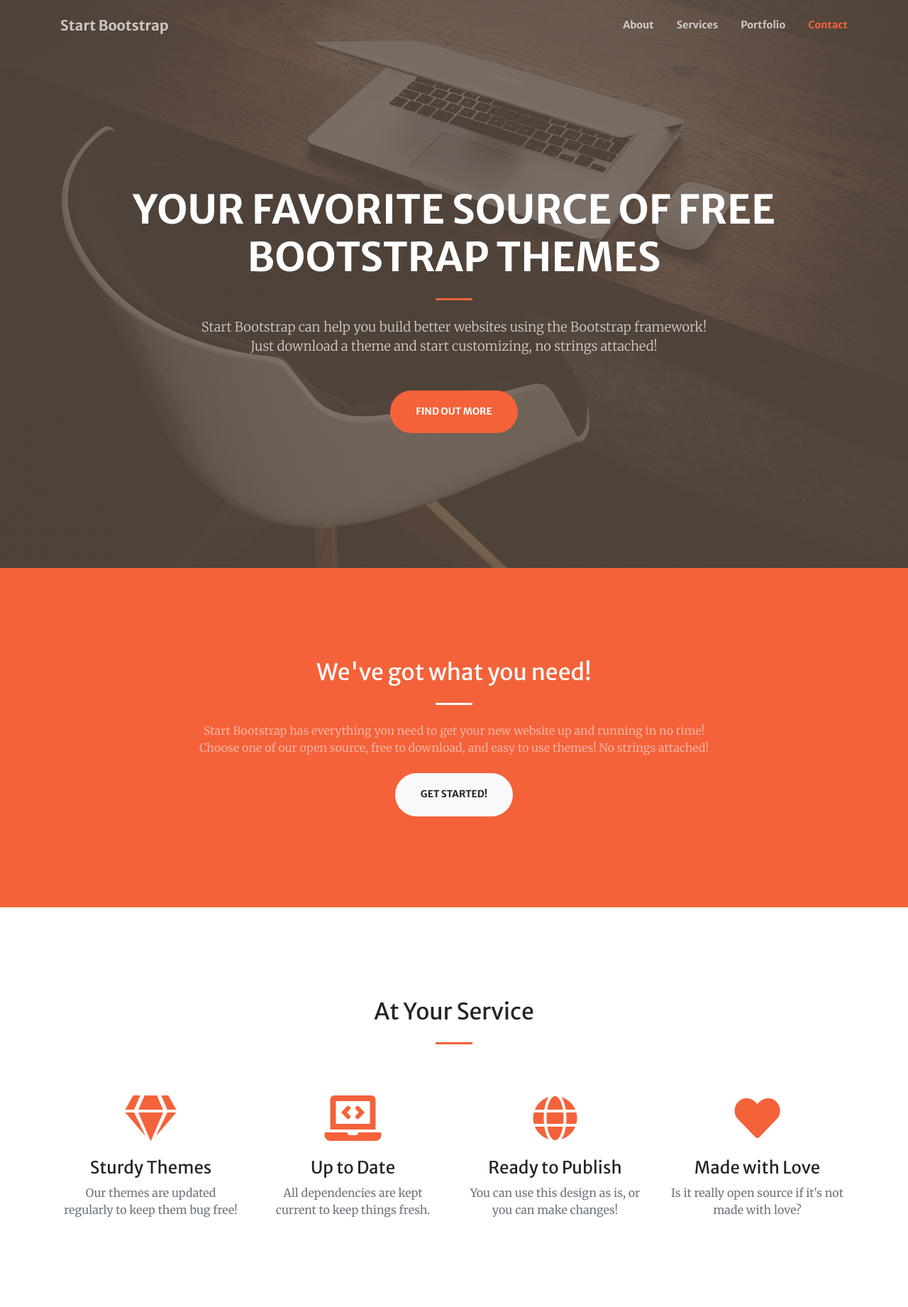
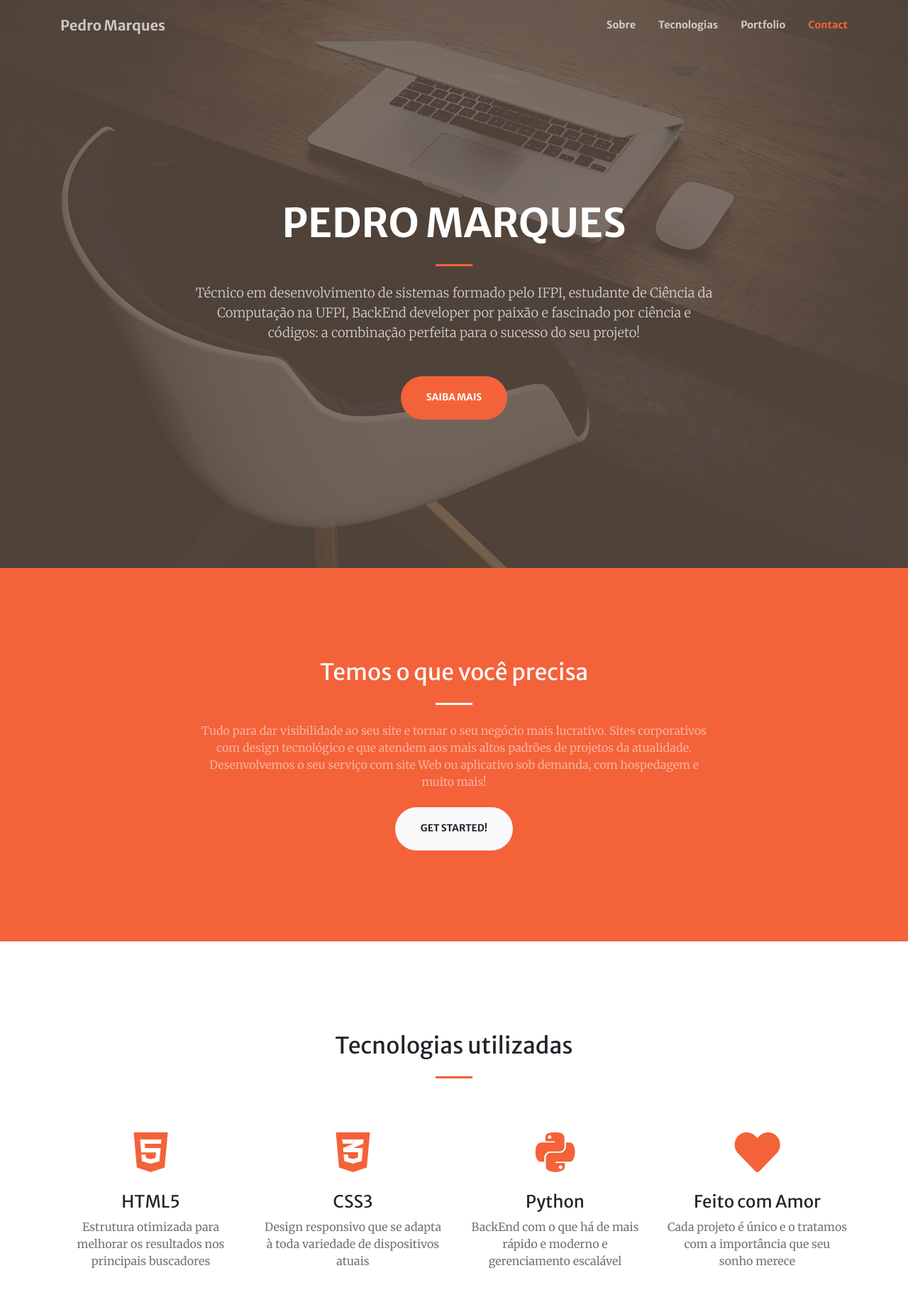
Before and after one commit to pedromarquex/pedromarquex.github.io, a website with bundled scripts: page index.html in a window 1280 px wide. Shown: the top 1841 px of the page at 71% size. Built offline with nearby package versions, Linux system fonts and the light colour scheme.

Commit message:
Updated content

```diff
--- a/index.html
+++ b/index.html
@@ -8,10 +8,10 @@
   <meta name="description" content="">
   <meta name="author" content="">
 
-  <title>Creative - Start Bootstrap Theme</title>
+  <title>Pedro Marques</title>
 
   <!-- Font Awesome Icons -->
-  <link href="vendor/fontawesome-free/css/all.min.css" rel="stylesheet" type="text/css">
+  <link rel="stylesheet" href="https://use.fontawesome.com/releases/v5.7.2/css/all.css" integrity="sha384-fnmOCqbTlWIlj8LyTjo7mOUStjsKC4pOpQbqyi7RrhN7udi9RwhKkMHpvLbHG9Sr" crossorigin="anonymous">
 
   <!-- Google Fonts -->
   <link href="https://fonts.googleapis.com/css?family=Merriweather+Sans:400,700" rel="stylesheet">
@@ -22,6 +22,7 @@
 
   <!-- Theme CSS - Includes Bootstrap -->
   <link href="css/creative.min.css" rel="stylesheet">
+  <link rel="shortcut icon" href="img/favicon.png" type="image/x-icon" />
 
 </head>
 
@@ -30,17 +31,17 @@
   <!-- Navigation -->
   <nav class="navbar navbar-expand-lg navbar-light fixed-top py-3" id="mainNav">
     <div class="container">
-      <a class="navbar-brand js-scroll-trigger" href="#page-top">Start Bootstrap</a>
+      <a class="navbar-brand js-scroll-trigger" href="#page-top">Pedro Marques</a>
       <button class="navbar-toggler navbar-toggler-right" type="button" data-toggle="collapse" data-target="#navbarResponsive" aria-controls="navbarResponsive" aria-expanded="false" aria-label="Toggle navigation">
         <span class="navbar-toggler-icon"></span>
       </button>
       <div class="collapse navbar-collapse" id="navbarResponsive">
         <ul class="navbar-nav ml-auto my-2 my-lg-0">
           <li class="nav-item">
-            <a class="nav-link js-scroll-trigger" href="#about">About</a>
+            <a class="nav-link js-scroll-trigger" href="#about">Sobre</a>
           </li>
           <li class="nav-item">
-            <a class="nav-link js-scroll-trigger" href="#services">Services</a>
+            <a class="nav-link js-scroll-trigger" href="#services">Tecnologias</a>
           </li>
           <li class="nav-item">
             <a class="nav-link js-scroll-trigger" href="#portfolio">Portfolio</a>
@@ -58,12 +59,12 @@
     <div class="container h-100">
       <div class="row h-100 align-items-center justify-content-center text-center">
         <div class="col-lg-10 align-self-end">
-          <h1 class="text-uppercase text-white font-weight-bold">Your Favorite Source of Free Bootstrap Themes</h1>
+          <h1 class="text-uppercase text-white font-weight-bold">Pedro Marques</h1>
           <hr class="divider my-4">
         </div>
         <div class="col-lg-8 align-self-baseline">
-          <p class="text-white-75 font-weight-light mb-5">Start Bootstrap can help you build better websites using the Bootstrap framework! Just download a theme and start customizing, no strings attached!</p>
-          <a class="btn btn-primary btn-xl js-scroll-trigger" href="#about">Find Out More</a>
+          <p class="text-white-75 font-weight-light mb-5">Técnico em desenvolvimento de sistemas formado pelo IFPI, estudante de Ciência da Computação na UFPI, BackEnd developer por paixão e fascinado por ciência e códigos: a combinação perfeita para o sucesso do seu projeto!</p>
+          <a class="btn btn-primary btn-xl js-scroll-trigger" href="#about">Saiba Mais</a>
         </div>
       </div>
     </div>
@@ -74,9 +75,9 @@
     <div class="container">
       <div class="row justify-content-center">
         <div class="col-lg-8 text-center">
-          <h2 class="text-white mt-0">We've got what you need!</h2>
+          <h2 class="text-white mt-0">Temos o que você precisa</h2>
           <hr class="divider light my-4">
-          <p class="text-white-50 mb-4">Start Bootstrap has everything you need to get your new website up and running in no time! Choose one of our open source, free to download, and easy to use themes! No strings attached!</p>
+          <p class="text-white-50 mb-4">Tudo para dar visibilidade ao seu site e tornar o seu negócio mais lucrativo. Sites corporativos com design tecnológico e que atendem aos mais altos padrões de projetos da atualidade. Desenvolvemos o seu serviço com site Web ou aplicativo sob demanda, com hospedagem e muito mais!</p>
           <a class="btn btn-light btn-xl js-scroll-trigger" href="#services">Get Started!</a>
         </div>
       </div>
@@ -86,35 +87,35 @@
   <!-- Services Section -->
   <section class="page-section" id="services">
     <div class="container">
-      <h2 class="text-center mt-0">At Your Service</h2>
+      <h2 class="text-center mt-0">Tecnologias utilizadas</h2>
       <hr class="divider my-4">
       <div class="row">
         <div class="col-lg-3 col-md-6 text-center">
           <div class="mt-5">
-            <i class="fas fa-4x fa-gem text-primary mb-4"></i>
-            <h3 class="h4 mb-2">Sturdy Themes</h3>
-            <p class="text-muted mb-0">Our themes are updated regularly to keep them bug free!</p>
+            <i class="fab fa-4x fa-html5 text-primary mb-4"></i>
+            <h3 class="h4 mb-2">HTML5</h3>
+            <p class="text-muted mb-0">Estrutura otimizada para melhorar os resultados nos principais buscadores</p>
           </div>
         </div>
         <div class="col-lg-3 col-md-6 text-center">
           <div class="mt-5">
-            <i class="fas fa-4x fa-laptop-code text-primary mb-4"></i>
-            <h3 class="h4 mb-2">Up to Date</h3>
-            <p class="text-muted mb-0">All dependencies are kept current to keep things fresh.</p>
+            <i class="fab fa-4x fa-css3-alt text-primary mb-4"></i>
+            <h3 class="h4 mb-2">CSS3</h3>
+            <p class="text-muted mb-0">Design responsivo que se adapta à toda variedade de dispositivos atuais</p>
           </div>
         </div>
         <div class="col-lg-3 col-md-6 text-center">
           <div class="mt-5">
-            <i class="fas fa-4x fa-globe text-primary mb-4"></i>
-            <h3 class="h4 mb-2">Ready to Publish</h3>
-            <p class="text-muted mb-0">You can use this design as is, or you can make changes!</p>
+            <i class="fab fa-4x fa-python text-primary mb-4"></i>
+            <h3 class="h4 mb-2">Python</h3>
+            <p class="text-muted mb-0">BackEnd com o que há de mais rápido e moderno e gerenciamento escalável</p>
           </div>
         </div>
         <div class="col-lg-3 col-md-6 text-center">
           <div class="mt-5">
             <i class="fas fa-4x fa-heart text-primary mb-4"></i>
-            <h3 class="h4 mb-2">Made with Love</h3>
-            <p class="text-muted mb-0">Is it really open source if it's not made with love?</p>
+            <h3 class="h4 mb-2">Feito com Amor</h3>
+            <p class="text-muted mb-0">Cada projeto é único e o tratamos com a importância que seu sonho merece</p>
           </div>
         </div>
       </div>
@@ -220,20 +221,20 @@
     <div class="container">
       <div class="row justify-content-center">
         <div class="col-lg-8 text-center">
-          <h2 class="mt-0">Let's Get In Touch!</h2>
+          <h2 class="mt-0">Entre em contato</h2>
           <hr class="divider my-4">
-          <p class="text-muted mb-5">Ready to start your next project with us? Give us a call or send us an email and we will get back to you as soon as possible!</p>
+          <p class="text-muted mb-5">Pronto para começar seu próximo projeto conosco? Ligue para nós ou envie-nos um e-mail e entraremos em contato o mais breve possível!</p>
         </div>
       </div>
       <div class="row">
         <div class="col-lg-4 ml-auto text-center">
           <i class="fas fa-phone fa-3x mb-3 text-muted"></i>
-          <div>+1 (202) 555-0149</div>
+          <div>+55 (86) 99967-9044</div>
         </div>
         <div class="col-lg-4 mr-auto text-center">
           <i class="fas fa-envelope fa-3x mb-3 text-muted"></i>
           <!-- Make sure to change the email address in anchor text AND the link below! -->
-          <a class="d-block" href="mailto:contact@yourwebsite.com">contact@yourwebsite.com</a>
+          <a class="d-block" href="mailto:junnior.pedro.pm@gmail.com">junnior.pedro.pm@gmail.com</a>
         </div>
       </div>
     </div>
@@ -242,7 +243,8 @@
   <!-- Footer -->
   <footer class="bg-light py-5">
     <div class="container">
-      <div class="small text-center text-muted">Copyright &copy; 2019 - Start Bootstrap</div>
+      <div class="small text-center text-muted">Made with Bootstrap</div>
+      <div class="small text-center text-muted">Powered by: Pedro Marques &trade;</div>
     </div>
   </footer>
 
```
Also changed, not shown: img/favicon.png (added).
